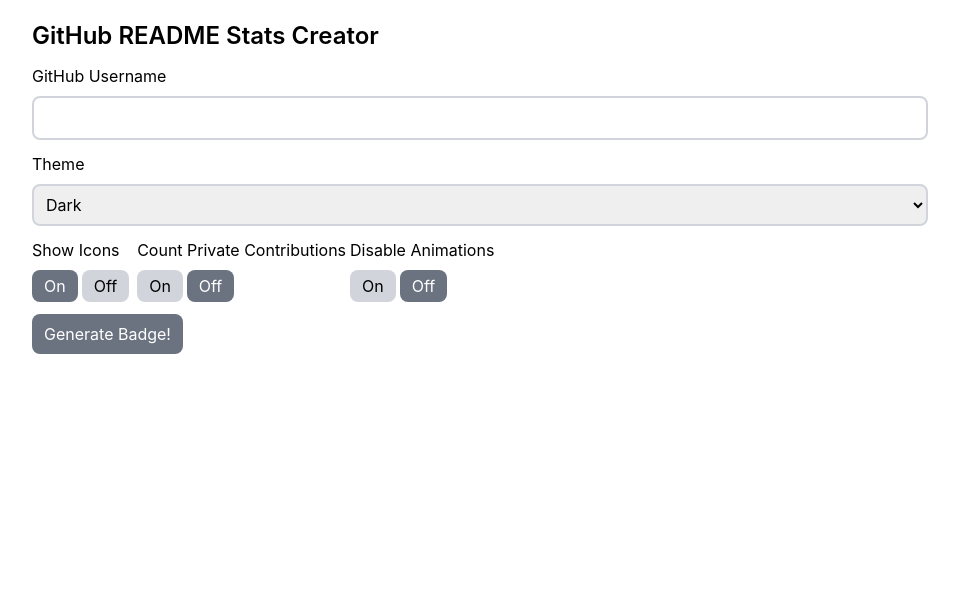
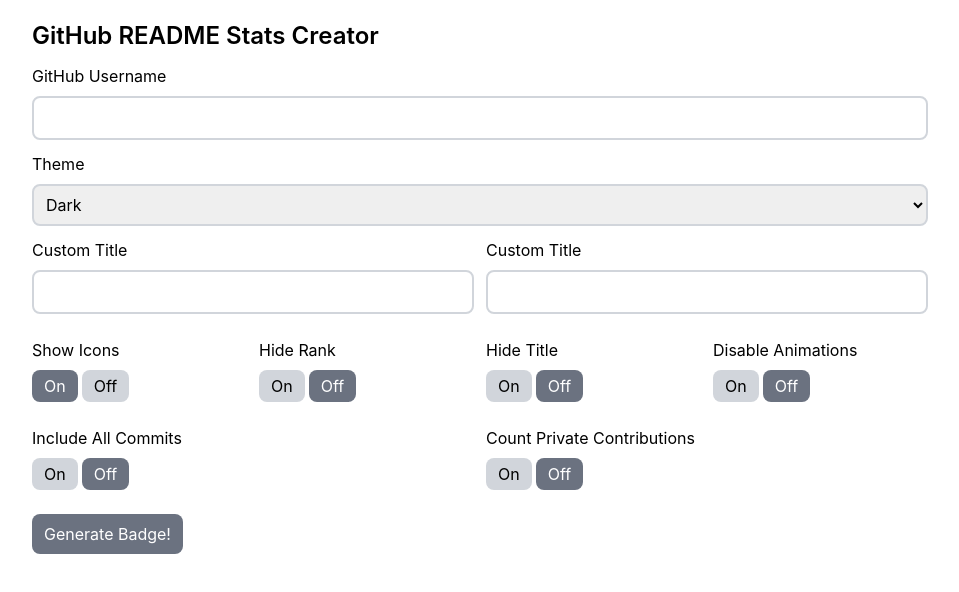
Before and after one commit to casperiv0/gh-readme-stats-creator, a Next.js app: page / in a window 1280 px wide. Shown: the top 592 px of the page, without its empty margins (160-1119 px from the left). Built offline with nearby package versions, Linux system fonts and the light colour scheme.

Commit message:
:tada: feat: progress on form

```diff
--- a/src/components/FormField.tsx
+++ b/src/components/FormField.tsx
@@ -9,7 +9,7 @@
 
 export const FormField = ({ label, fieldId, children }: Props) => {
   return (
-    <div className="mb-3 flex flex-col">
+    <div className="mb-3 flex flex-col w-full">
       <label className="mb-2" htmlFor={fieldId}>
         {label}
       </label>
--- a/src/components/FormRow.tsx
+++ b/src/components/FormRow.tsx
@@ -2,8 +2,9 @@
 
 interface Props {
   children: React.ReactNode;
+  justify?: boolean;
 }
 
-export const FormRow = ({ children }: Props) => {
-  return <div className="flex gap-1">{children}</div>;
+export const FormRow = ({ justify = true, children }: Props) => {
+  return <div className={`mb-3 flex gap-3 ${justify && "justify-between"}`}>{children}</div>;
 };
--- a/src/pages/index.tsx
+++ b/src/pages/index.tsx
@@ -1,4 +1,3 @@
-import * as React from "react";
 import Head from "next/head";
 import { Formik } from "formik";
 
@@ -65,9 +64,45 @@
                 </Select>
               </FormField>
 
+              <FormRow justify={false}>
+                <FormField fieldId="custom-title" label="Custom Title">
+                  <Input id="custom-title" onChange={handleChange} />
+                </FormField>
+
+                <FormField fieldId="line-height" label="Custom Title">
+                  <Input type="number" id="line-height" onChange={handleChange} />
+                </FormField>
+              </FormRow>
+
               <FormRow>
                 <FormField fieldId="show-icons" label="Show Icons">
                   <Toggle name="show-icons" onClick={handleChange} toggled={values["show-icons"]} />
+                </FormField>
+
+                <FormField fieldId="hide-rank" label="Hide Rank">
+                  <Toggle name="hide-rank" onClick={handleChange} toggled={values["hide-rank"]} />
+                </FormField>
+
+                <FormField fieldId="hide-title" label="Hide Title">
+                  <Toggle name="hide-title" onClick={handleChange} toggled={values["hide-title"]} />
+                </FormField>
+
+                <FormField fieldId="disable-animations" label="Disable Animations">
+                  <Toggle
+                    name="disable-animations"
+                    onClick={handleChange}
+                    toggled={values["disable-animations"]}
+                  />
+                </FormField>
+              </FormRow>
+
+              <FormRow justify={false}>
+                <FormField fieldId="include-all-commits" label="Include All Commits">
+                  <Toggle
+                    name="include-all-commits"
+                    onClick={handleChange}
+                    toggled={values["include-all-commits"]}
+                  />
                 </FormField>
 
                 <FormField
@@ -80,14 +115,6 @@
                     toggled={values["count-private-contributions"]}
                   />
                 </FormField>
-
-                <FormField fieldId="disable-animations" label="Disable Animations">
-                  <Toggle
-                    name="disable-animations"
-                    onClick={handleChange}
-                    toggled={values["disable-animations"]}
-                  />
-                </FormField>
               </FormRow>
 
               <Button type="submit">Generate Badge!</Button>
```
Also changed, not shown: 1 other file (tests, documents, lock files or other folders).
